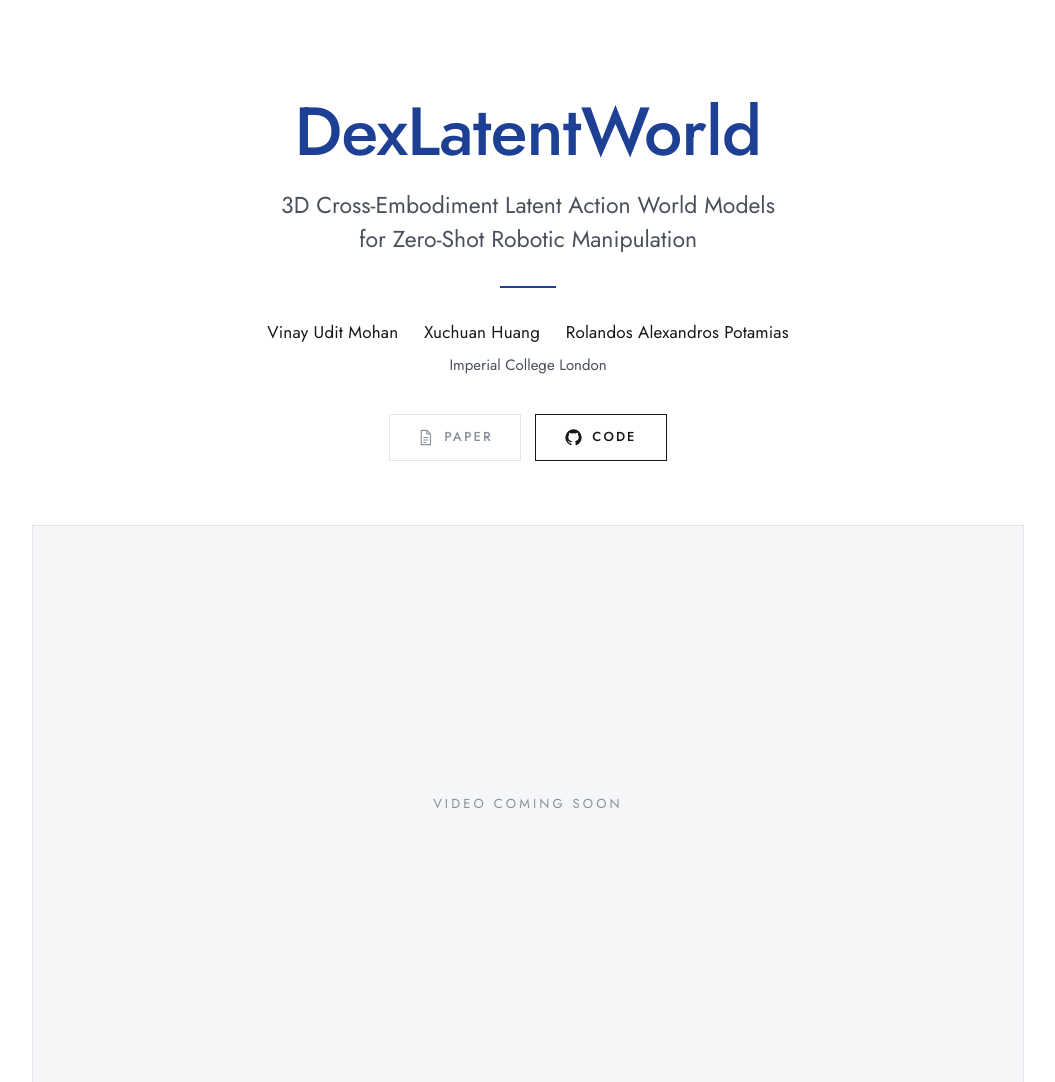
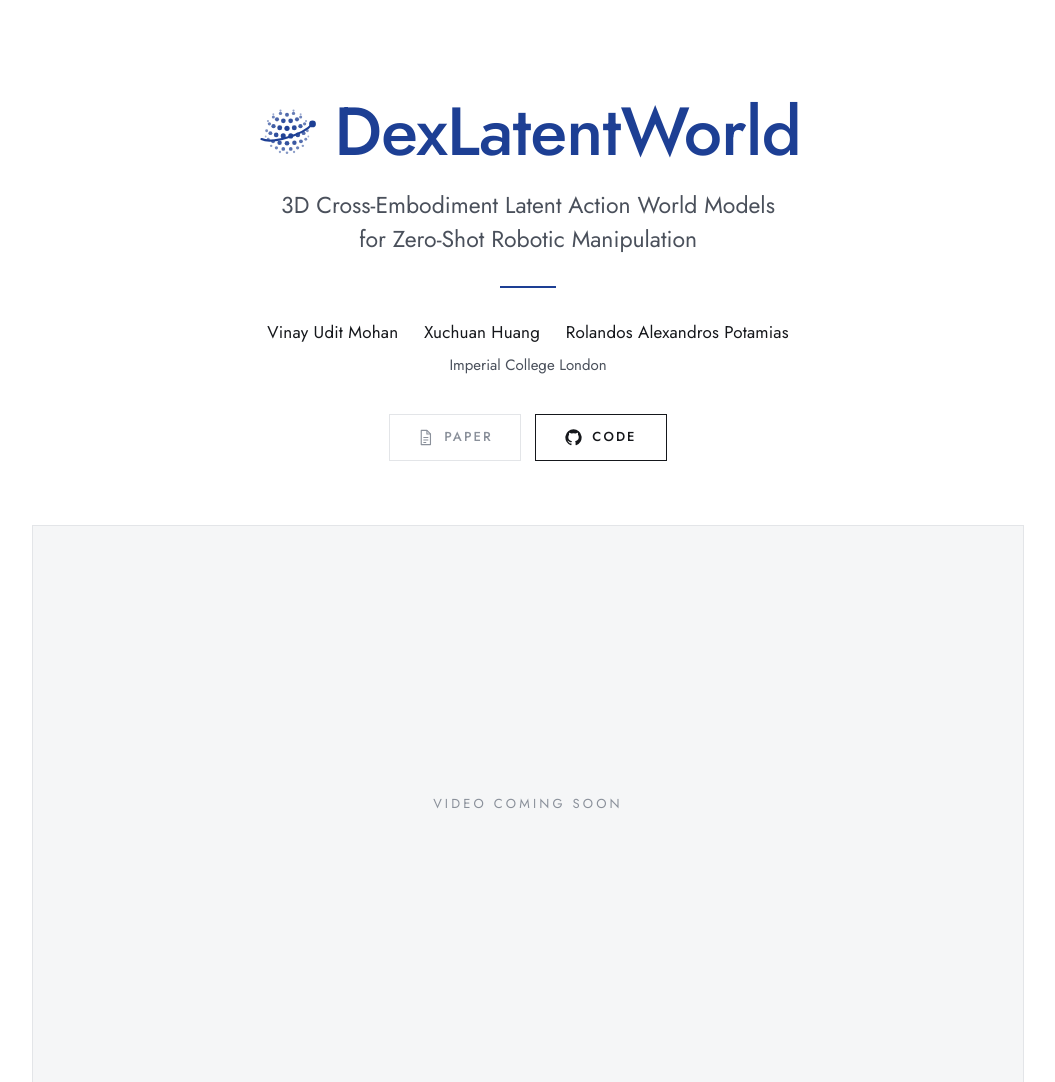
Before and after one commit to VinayMohan0409/DexLatentWorld, a plain HTML site: page index.html in a window 1280 px wide. Shown: the top 1082 px of the page, without its empty margins (112-1167 px from the left). Drawn offline with Linux system fonts and the light colour scheme.

Commit message:
Add logo

```diff
--- a/assets/css/style.css
+++ b/assets/css/style.css
@@ -360,3 +360,6 @@ figcaption.note {
 @media (max-width: 600px) {
   .grid.three { grid-template-columns: 1fr; gap: 28px; }
 }
+
+.title { display: flex; align-items: center; justify-content: center; gap: 0.22em; }
+.title .logo { height: 0.95em; width: auto; background: none; flex: none; }
--- a/index.html
+++ b/index.html
@@ -12,13 +12,14 @@
   <link rel="preconnect" href="https://fonts.googleapis.com">
   <link rel="preconnect" href="https://fonts.gstatic.com" crossorigin>
   <link href="https://fonts.googleapis.com/css2?family=Jost:wght@300;400;500;600&family=JetBrains+Mono:wght@400&display=swap" rel="stylesheet">
+  <link rel="icon" type="image/svg+xml" href="assets/img/logo.svg">
   <link rel="stylesheet" href="assets/css/style.css">
 </head>
 <body>
 
 <header class="hero">
   <div class="wrap">
-    <h1 class="title">DexLatentWorld</h1>
+    <h1 class="title"><img class="logo" src="assets/img/logo.svg" alt="">DexLatentWorld</h1>
     <p class="subtitle">3D Cross-Embodiment Latent Action World Models <br>for Zero-Shot Robotic Manipulation</p>
 
     <p class="authors">
```
Also changed, not shown: assets/img/logo.svg (added).
